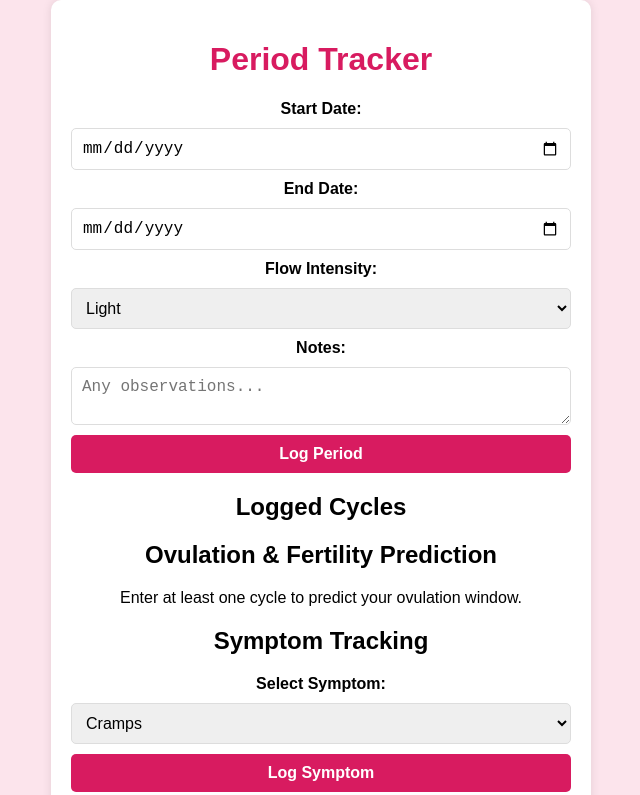
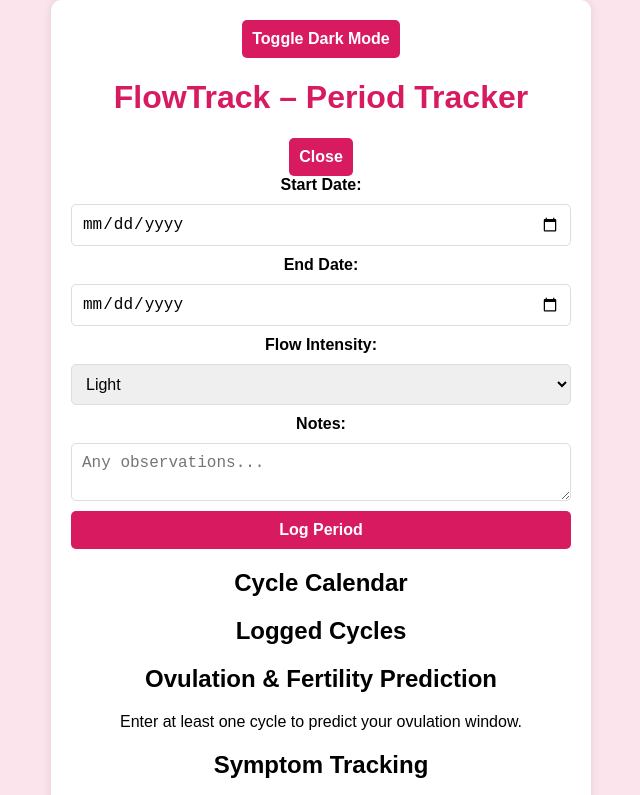
Before and after one commit to Pm-das/HerCycle, a plain HTML site: page index.html in a window 1280 px wide. Shown: the top 795 px of the page, without its empty margins (319-959 px from the left). Drawn offline with Linux system fonts and the light colour scheme.

Commit message:
index.html

```diff
--- a/index.html
+++ b/index.html
@@ -3,12 +3,18 @@
 <head>
     <meta charset="UTF-8">
     <meta name="viewport" content="width=device-width, initial-scale=1.0">
-    <title>Period Tracker</title>
+    <title>FlowTrack – Period Tracker</title>
     <link rel="stylesheet" href="styles.css">
 </head>
 <body>
     <div class="container">
-        <h1>Period Tracker</h1>
+        <button id="darkModeToggle">Toggle Dark Mode</button>
+        <h1>FlowTrack – Period Tracker</h1>
+
+        <div id="factPopup" class="popup">
+            <p id="randomFact"></p>
+            <button onclick="closePopup()">Close</button>
+        </div>
 
         <form id="periodForm">
             <label for="start_date">Start Date:</label>
@@ -29,6 +35,9 @@
 
             <button type="submit">Log Period</button>
         </form>
+
+        <h2>Cycle Calendar</h2>
+        <div id="calendarView"></div>
 
         <h2>Logged Cycles</h2>
         <ul id="cycleList"></ul>
```
